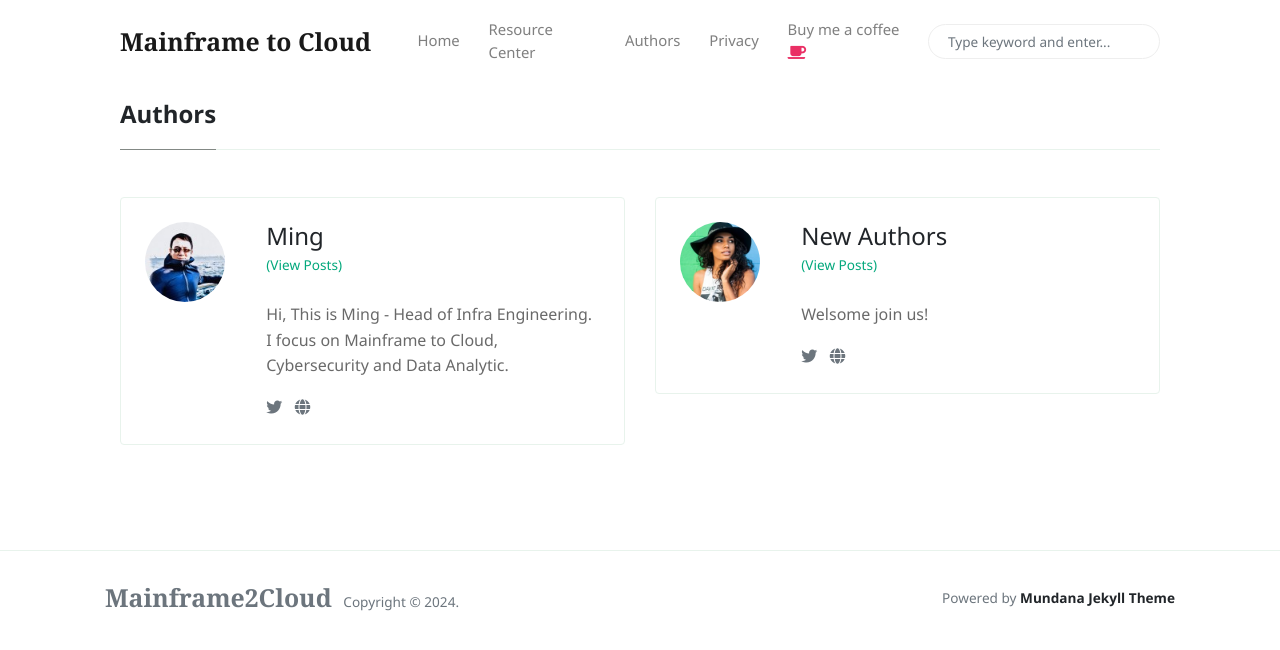
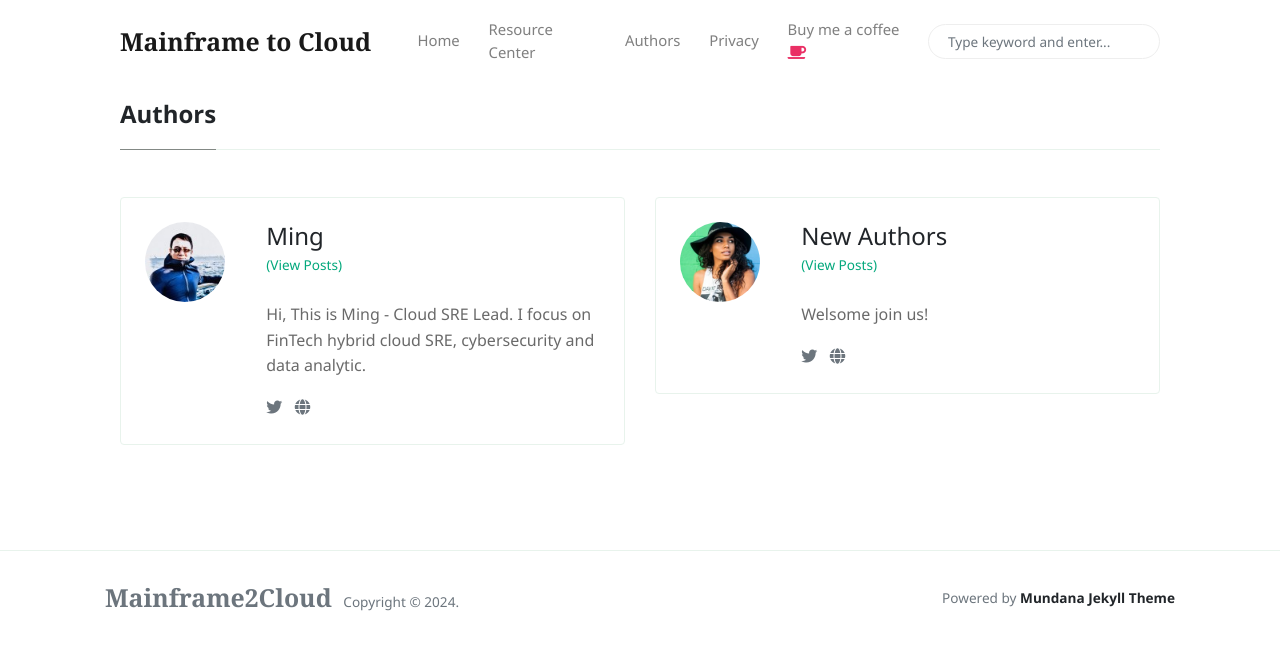
Before and after one commit to billrain/mainframe2cloud.github.io, a Jekyll site: the page built from _pages/authors-list.html, in a window 1280 px wide. Shown: the top 650 px of the page. Built offline with Jekyll 4.4.1, drawn with Linux system fonts in a browser that asks for light colours; nearby versions of some CDN libraries.

Commit message:
Update _config.yml

```diff
--- a/_config.yml
+++ b/_config.yml
@@ -23,7 +23,7 @@ authors:
       name:           Ming
       site:           https://www.mainframe2cloud.com
       avatar:         /assets/images/avatar1.jpg
-      bio:            "Hi, This is Ming - Head of Infra Engineering. I focus on Mainframe to Cloud, Cybersecurity and Data Analytic."
+      bio:            "Hi, This is Ming - Cloud SRE Lead. I focus on FinTech hybrid cloud SRE, cybersecurity and data analytic."
       email:          mainframe2cloud@gmail.com
       twitter:        https://www.linkedin.com/in/billrain/
 
```
